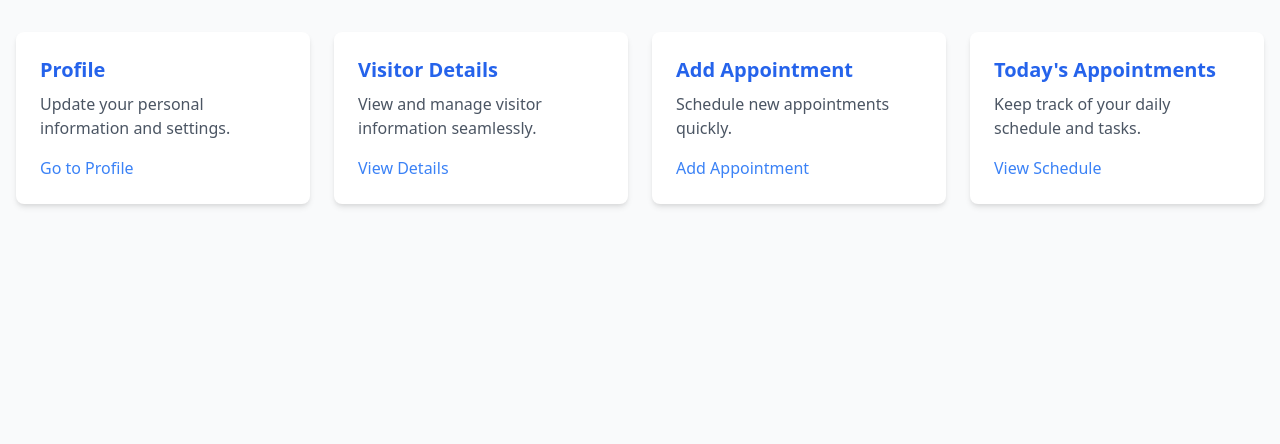
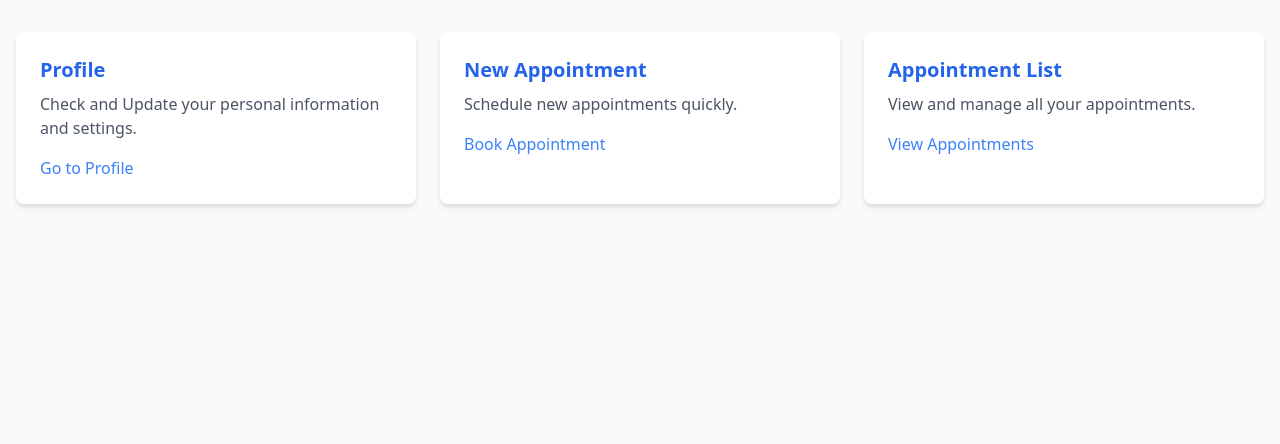
Before and after one commit to xkin248/oop-assignment, a Flask app: template python/templates/main_dashboard.html in a window 1280 px wide. Shown: the part 200-644 px from the top of the page. Run offline with Flask 3, Linux system fonts and the light colour scheme; the template is opened without the code that fills it, so the values that code supplies are empty.

Commit message:
Update main_dashboard.html

```diff
--- a/python/templates/main_dashboard.html
+++ b/python/templates/main_dashboard.html
@@ -34,30 +34,24 @@
     <!-- Main Content -->
     <main class="container mx-auto px-4 py-8 flex-grow">
         <!-- Dashboard Cards -->
-        <div class="grid grid-cols-1 md:grid-cols-2 lg:grid-cols-4 gap-6">
-            <!-- Card 1 -->
+        <div class="grid grid-cols-1 md:grid-cols-2 lg:grid-cols-3 gap-6">
+            <!-- Card 1: Profile -->
             <div class="bg-white shadow-md rounded-lg p-6 hover:shadow-lg transition">
                 <h2 class="text-xl font-bold text-blue-600">Profile</h2>
-                <p class="mt-2 text-gray-600">Update your personal information and settings.</p>
+                <p class="mt-2 text-gray-600">Check and Update your personal information and settings.</p>
                 <a href="/profile-create" class="text-blue-500 hover:underline mt-4 block">Go to Profile</a>
             </div>
-            <!-- Card 2 -->
+            <!-- Card 2: New Appointment -->
             <div class="bg-white shadow-md rounded-lg p-6 hover:shadow-lg transition">
-                <h2 class="text-xl font-bold text-blue-600">Visitor Details</h2>
-                <p class="mt-2 text-gray-600">View and manage visitor information seamlessly.</p>
-                <a href="/visitor-detail" class="text-blue-500 hover:underline mt-4 block">View Details</a>
+                <h2 class="text-xl font-bold text-blue-600">New Appointment</h2>
+                <p class="mt-2 text-gray-600">Schedule new appointments quickly.</p>
+                <a href="/new-appointment" class="text-blue-500 hover:underline mt-4 block">Book Appointment</a>
             </div>
-            <!-- Card 3 -->
+            <!-- Card 3: Appointment List -->
             <div class="bg-white shadow-md rounded-lg p-6 hover:shadow-lg transition">
-                <h2 class="text-xl font-bold text-blue-600">Add Appointment</h2>
-                <p class="mt-2 text-gray-600">Schedule new appointments quickly.</p>
-                <a href="/add-appointment" class="text-blue-500 hover:underline mt-4 block">Add Appointment</a>
-            </div>
-            <!-- Card 4 -->
-            <div class="bg-white shadow-md rounded-lg p-6 hover:shadow-lg transition">
-                <h2 class="text-xl font-bold text-blue-600">Today's Appointments</h2>
-                <p class="mt-2 text-gray-600">Keep track of your daily schedule and tasks.</p>
-                <a href="/today-appointments" class="text-blue-500 hover:underline mt-4 block">View Schedule</a>
+                <h2 class="text-xl font-bold text-blue-600">Appointment List</h2>
+                <p class="mt-2 text-gray-600">View and manage all your appointments.</p>
+                <a href="/appointment-list" class="text-blue-500 hover:underline mt-4 block">View Appointments</a>
             </div>
         </div>
     </main>
```
